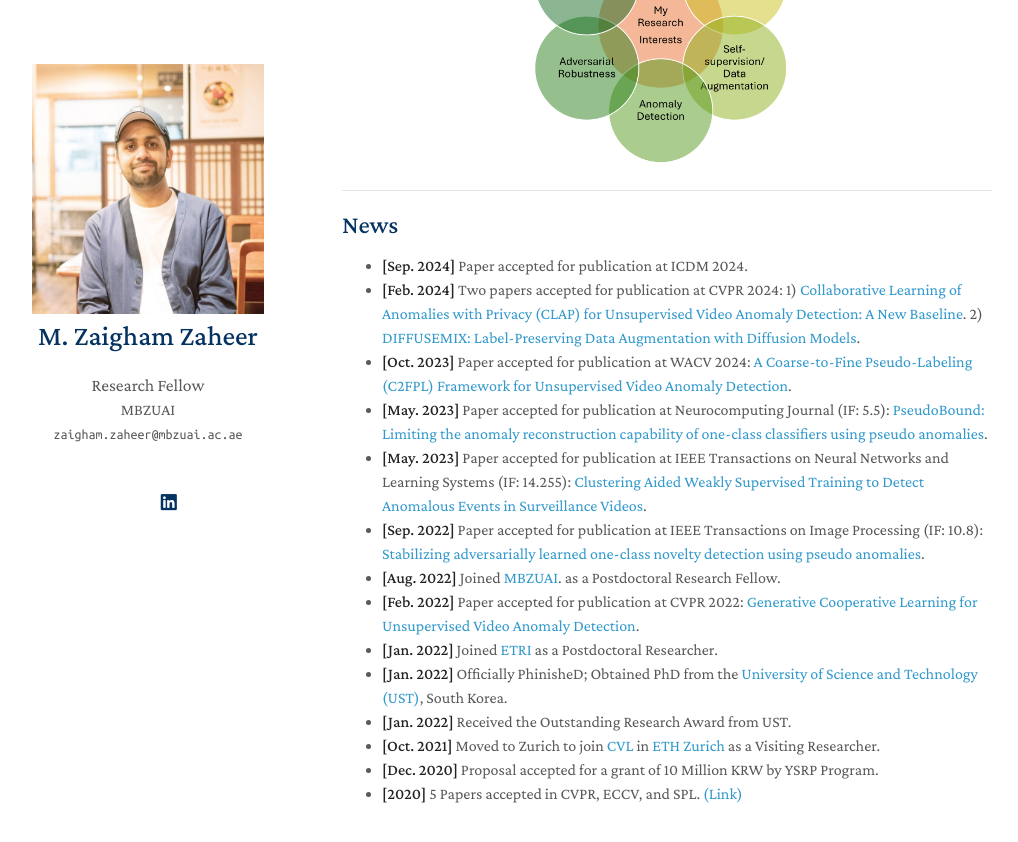
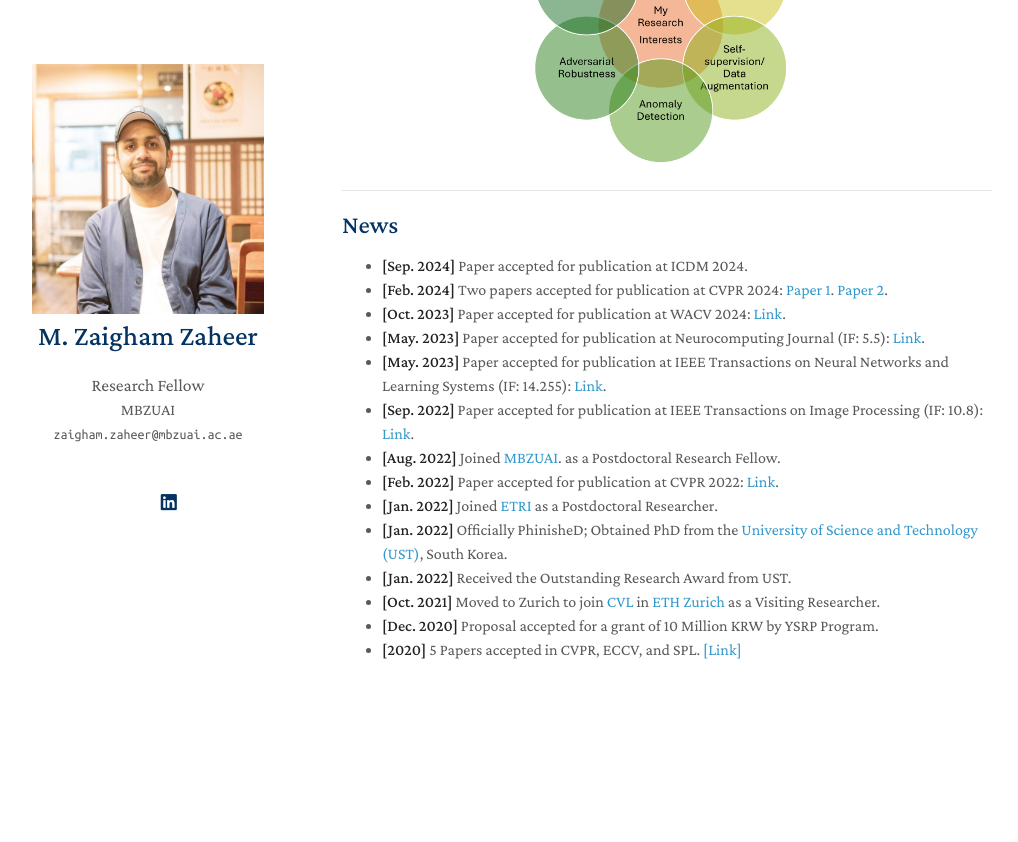
Before and after one commit to ZaighamZ/ZaighamZ.github.io, a Jekyll site: the page built from index.md, in a window 1280 px wide and 900 px high, scrolled down 1222 px. Shown: the top 842 px of the window, without its empty margins (128-1146 px from the left). Built offline with Jekyll 4.4.1, drawn with Linux system fonts in a browser that asks for light colours; nearby versions of some CDN libraries; a style sheet for code colours, icons or effects is not loaded; after the commit the page ends 1978 px from its top, so only the background shows below that.

Commit message:
Update index.md

```diff
--- a/index.md
+++ b/index.md
@@ -58,16 +58,16 @@ I have been working on projects covering some of the advanced topics of machine
 ***
 ## News
 - **[Sep. 2024]** Paper accepted for publication at ICDM 2024.
-- **[Feb. 2024]** Two papers accepted for publication at CVPR 2024: 1) [Collaborative Learning of Anomalies with Privacy (CLAP) for Unsupervised Video Anomaly Detection: A New Baseline](https://openaccess.thecvf.com/content/CVPR2024/papers/Al-lahham_Collaborative_Learning_of_Anomalies_with_Privacy_CLAP_for_Unsupervised_Video_CVPR_2024_paper.pdf){:target="_blank"}. 2) [DIFFUSEMIX: Label-Preserving Data Augmentation with Diffusion Models]( https://openaccess.thecvf.com/content/CVPR2024/papers/Islam_DiffuseMix_Label-Preserving_Data_Augmentation_with_Diffusion_Models_CVPR_2024_paper.pdf){:target="_blank"}.
-- **[Oct. 2023]** Paper accepted for publication at WACV 2024: [A Coarse-to-Fine Pseudo-Labeling (C2FPL) Framework for Unsupervised Video Anomaly Detection](https://arxiv.org/abs/2310.17650){:target="_blank"}.
-- **[May. 2023]** Paper accepted for publication at Neurocomputing Journal (IF: 5.5): [PseudoBound: Limiting the anomaly reconstruction capability of one-class classifiers using pseudo anomalies](https://arxiv.org/abs/2303.10704/){:target="_blank"}.
-- **[May. 2023]** Paper accepted for publication at IEEE Transactions on Neural Networks and Learning Systems (IF: 14.255): [Clustering Aided Weakly Supervised Training to Detect Anomalous Events in Surveillance Videos](https://ieeexplore.ieee.org/document/10136845/){:target="_blank"}.
-- **[Sep. 2022]** Paper accepted for publication at IEEE Transactions on Image Processing (IF: 10.8): [Stabilizing adversarially learned one-class novelty detection using pseudo anomalies](https://arxiv.org/pdf/2203.13716/){:target="_blank"}.
+- **[Feb. 2024]** Two papers accepted for publication at CVPR 2024: [Paper 1](https://openaccess.thecvf.com/content/CVPR2024/papers/Al-lahham_Collaborative_Learning_of_Anomalies_with_Privacy_CLAP_for_Unsupervised_Video_CVPR_2024_paper.pdf){:target="_blank"}. [Paper 2]( https://openaccess.thecvf.com/content/CVPR2024/papers/Islam_DiffuseMix_Label-Preserving_Data_Augmentation_with_Diffusion_Models_CVPR_2024_paper.pdf){:target="_blank"}.
+- **[Oct. 2023]** Paper accepted for publication at WACV 2024: [Link](https://arxiv.org/abs/2310.17650){:target="_blank"}.
+- **[May. 2023]** Paper accepted for publication at Neurocomputing Journal (IF: 5.5): [Link](https://arxiv.org/abs/2303.10704/){:target="_blank"}.
+- **[May. 2023]** Paper accepted for publication at IEEE Transactions on Neural Networks and Learning Systems (IF: 14.255): [Link](https://ieeexplore.ieee.org/document/10136845/){:target="_blank"}.
+- **[Sep. 2022]** Paper accepted for publication at IEEE Transactions on Image Processing (IF: 10.8): [Link](https://arxiv.org/pdf/2203.13716/){:target="_blank"}.
 - **[Aug. 2022]** Joined [MBZUAI](https://mbzuai.ac.ae/){:target="_blank"}. as a Postdoctoral Research Fellow.
-- **[Feb. 2022]** Paper accepted for publication at CVPR 2022: [Generative Cooperative Learning for Unsupervised Video Anomaly Detection](https://openaccess.thecvf.com/content/CVPR2022/papers/Zaheer_Generative_Cooperative_Learning_for_Unsupervised_Video_Anomaly_Detection_CVPR_2022_paper.pdf){:target="_blank"}.
+- **[Feb. 2022]** Paper accepted for publication at CVPR 2022: [Link](https://openaccess.thecvf.com/content/CVPR2022/papers/Zaheer_Generative_Cooperative_Learning_for_Unsupervised_Video_Anomaly_Detection_CVPR_2022_paper.pdf){:target="_blank"}.
 - **[Jan. 2022]** Joined [ETRI](www.etri.re.kr){:target="_blank"} as a Postdoctoral Researcher.
 - **[Jan. 2022]** Officially PhinisheD; Obtained PhD from the [University of Science and Technology (UST)](www.ust.ac.kr/){:target="_blank"}, South Korea.
 - **[Jan. 2022]** Received the Outstanding Research Award from UST.
 - **[Oct. 2021]** Moved to Zurich to join [CVL](https://vision.ee.ethz.ch/){:target="_blank"} in [ETH Zurich](https://ethz.ch/){:target="_blank"} as a Visiting Researcher.
 - **[Dec. 2020]** Proposal accepted for a grant of 10 Million KRW by YSRP Program.
-- **[2020]** 5 Papers accepted in CVPR, ECCV, and SPL. [(Link)](https://scholar.google.com/citations?hl=en&user=nFxWrXEAAAAJ&view_op=list_works/){:target="_blank"}
+- **[2020]** 5 Papers accepted in CVPR, ECCV, and SPL. [[Link]](https://scholar.google.com/citations?hl=en&user=nFxWrXEAAAAJ&view_op=list_works/){:target="_blank"}
```
